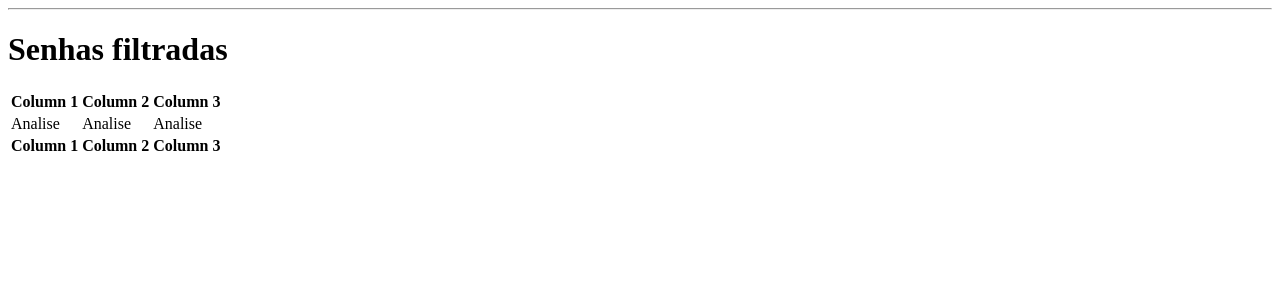
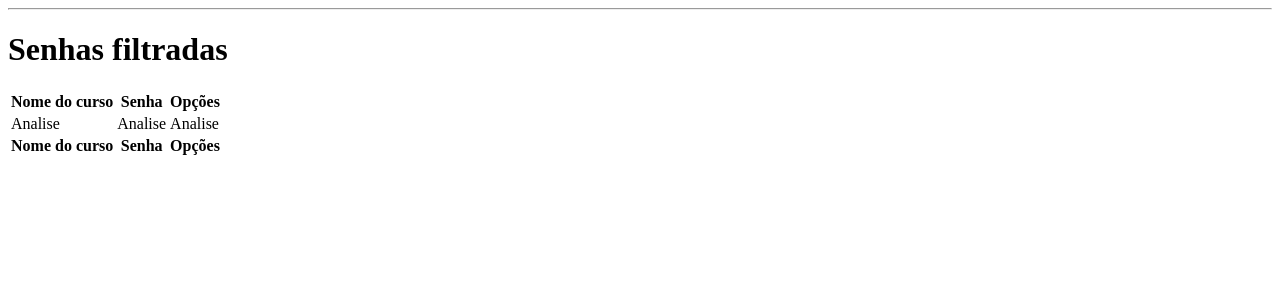
Before and after one commit to Dedo-Finger2/Retira-Senha, a PHP site: page /App/View/senhasFiltradas.php in a window 1280 px wide. Shown: the part 47-347 px from the top of the page. Run offline with PHP 8.4, Linux system fonts and the light colour scheme; the visitor is signed in with stand-in values (Sample User, id 1).

Commit message:
tabela senhasFiltradas, filtro faixa etaria

```diff
--- /dev/null
+++ b/App/Controller/tabelaSenhasFiltradas.php
@@ -0,0 +1,23 @@
+<table> <!-- "Tabela com as senhas filtradas de a cordo com o que o usuário está buscando" - Greg -->
+    <thead> <!-- "Cabeçalho da tabela" - Greg -->
+        <tr>
+            <th>Nome do curso</th>
+            <th>Senha</th>
+            <th>Opções</th>
+        </tr>
+    </thead>
+    <tbody> <!-- "Corpo da tabela, os dados entram aqui separados por <tr> e cada linha sendo um <td>" - Greg -->
+        <tr>
+            <td>Analise</td>
+            <td>Analise</td>
+            <td>Analise</td>
+        </tr>
+    </tbody>
+    <tfoot> <!-- "Rodapé da tabela, mesma coisa do cabeçalho só que embaixo kk" - Greg -->
+        <tr>
+            <th>Nome do curso</th>
+            <th>Senha</th>
+            <th>Opções</th>
+        </tr>
+    </tfoot>
+</table>
--- a/App/Model/ModelSenha.php
+++ b/App/Model/ModelSenha.php
@@ -28,7 +28,7 @@ class ModelSenha extends DataLayer // "Herdando funcionalidades da classe Datala
      */
     public function listFilteredPasswords($nome_curso, $turno, $faixa_etaria, $dias_aula)
     {
-        # Código aqui...
+
     }
 
     /**
--- a/App/View/senhasFiltradas.php
+++ b/App/View/senhasFiltradas.php
@@ -24,28 +24,6 @@
     </head>
     <body>
         <h1>Senhas filtradas</h1>
-        <table> <!-- "Tabela com as senhas filtradas de a cordo com o que o usuário está buscando" - Greg -->
-            <thead> <!-- "Cabeçalho da tabela" - Greg -->
-                <tr>
-                    <th>Column 1</th>
-                    <th>Column 2</th>
-                    <th>Column 3</th>
-                </tr>
-            </thead>
-            <tbody> <!-- "Corpo da tabela, os dados entram aqui separados por <tr> e cada linha sendo um <td>" - Greg -->
-                <tr>
-                    <td>Analise</td>
-                    <td>Analise</td>
-                    <td>Analise</td>
-                </tr>
-            </tbody>
-            <tfoot> <!-- "Rodapé da tabela, mesma coisa do cabeçalho só que embaixo kk" - Greg -->
-                <tr>
-                    <th>Column 1</th>
-                    <th>Column 2</th>
-                    <th>Column 3</th>
-                </tr>
-            </tfoot>
-        </table>
+        <?php require_once("../Controller/tabelaSenhasFiltradas.php") ?>
     </body>
 </html>
```
Also changed, not shown: App/Controller/ControllerTurma.php (+16 -0 lines), App/Controller/tabelaFiltragemDeSenhas.php (+8 -1 lines), App/Model/ModelTurma.php (+29 -0 lines).
